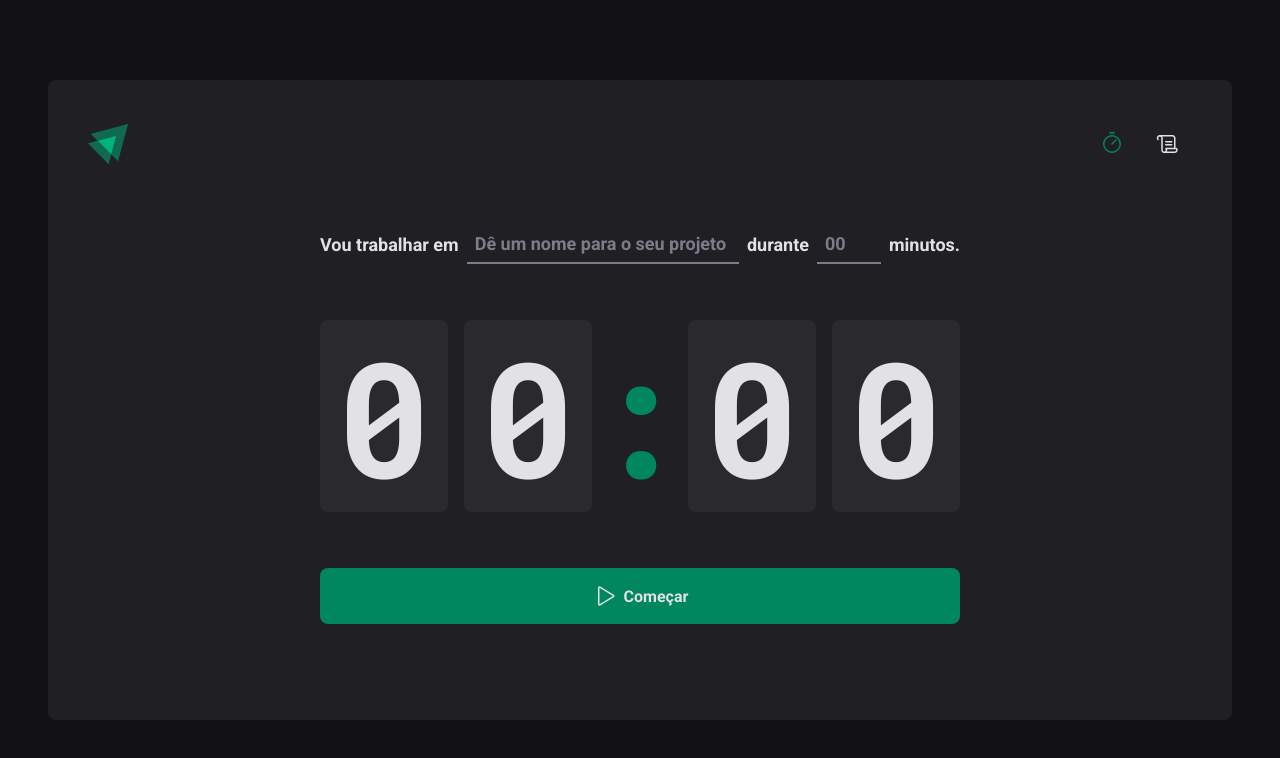
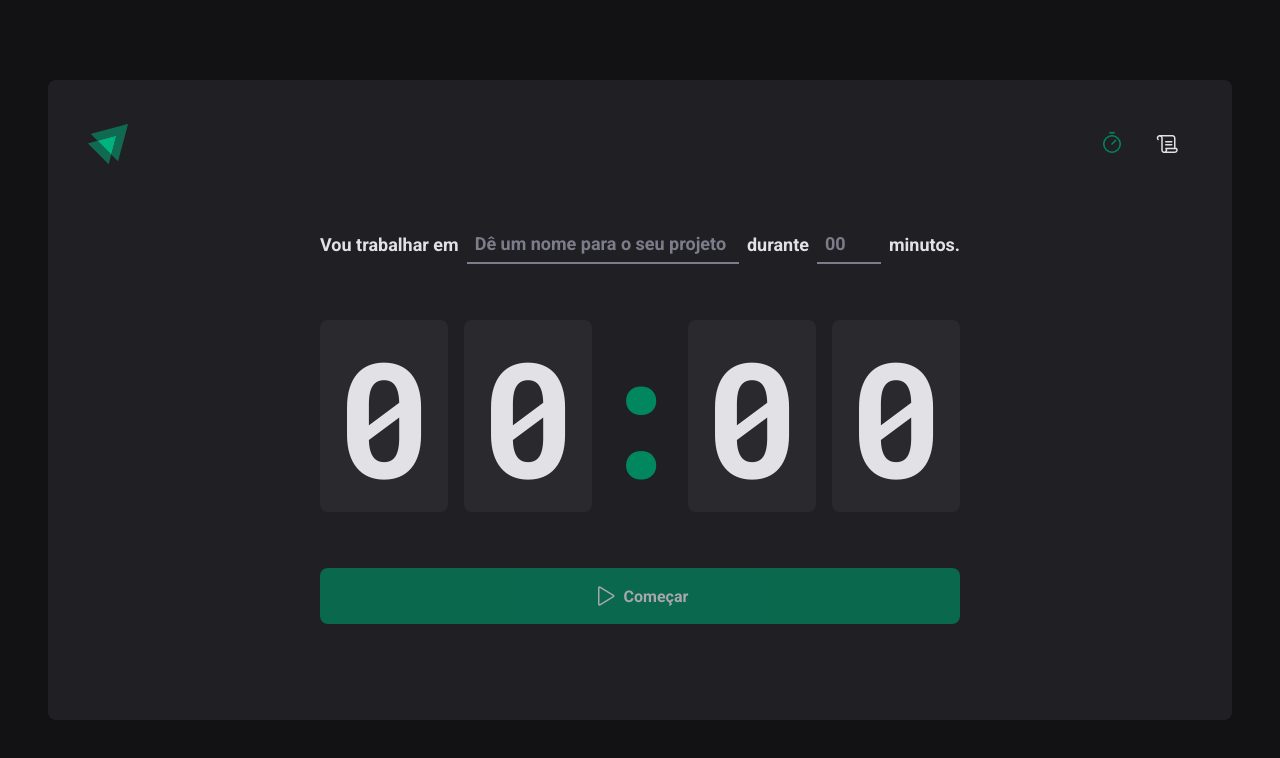
Before and after one commit to xChristianCRX/Pomodoro-Timer, a React (Vite) app: page / in a window 1280 px wide. Shown: the top 758 px of the page. Built offline with nearby package versions, Linux system fonts and the light colour scheme.

Commit message:
FEAT: Hook Zod added

```diff
--- a/package.json
+++ b/package.json
@@ -10,11 +10,14 @@
     "preview": "vite preview"
   },
   "dependencies": {
+    "@hookform/resolvers": "^3.3.4",
     "phosphor-react": "^1.4.1",
     "react": "^18.2.0",
     "react-dom": "^18.2.0",
+    "react-hook-form": "^7.51.0",
     "react-router-dom": "^6.22.2",
-    "styled-components": "^6.1.8"
+    "styled-components": "^6.1.8",
+    "zod": "^3.22.4"
   },
   "devDependencies": {
     "@rocketseat/eslint-config": "^2.2.2",
--- a/src/pages/Home/index.tsx
+++ b/src/pages/Home/index.tsx
@@ -1,13 +1,39 @@
 import { Play } from "phosphor-react";
 import { CountdownContainer, FormContainer, HomeContainer, MinutesAmountInput, Separator, StarCountdownButton, TaskInput } from "./styles";
+import { useForm } from "react-hook-form"
+import { zodResolver } from "@hookform/resolvers/zod"
+import * as zod from "zod"
+
+const newCycleFormValidationSchema = zod.object({
+  task: zod.string().min(1, "Informe a tarefa"),
+  minutesAmount: zod
+    .number()
+    .min(5, "O ciclo precisa ser no mínimo de 5 minutos")
+    .max(60, "O ciclo precisa ser no máximo de 60 minutos")
+})
 
 export function Home() {
+  const { register, handleSubmit, watch} = useForm({
+    resolver: zodResolver(newCycleFormValidationSchema),
+  });
+
+  function handleCreateNewCycle(data: any) {
+    console.log(data);
+  }
+
+  const task = watch("task")
+
   return (
     <HomeContainer>
-      <form action="">
+      <form onSubmit={handleSubmit(handleCreateNewCycle)} action="">
         <FormContainer>
           <label htmlFor="task">Vou trabalhar em</label>
-          <TaskInput id="task" list="task-suggestions" placeholder="Dê um nome para o seu projeto"/>
+          <TaskInput
+            id="task"
+            list="task-suggestions"
+            placeholder="Dê um nome para o seu projeto"
+            {...register("task")}
+          />
 
           <datalist id="task-suggestions">
             <option value="Projeto 1"></option>
@@ -22,6 +48,7 @@ export function Home() {
             id="minutesAmount"
             placeholder="00"
             max={60}
+            {...register("minutesAmount", {valueAsNumber:true})}
           />
 
           <span>minutos.</span>
@@ -35,7 +62,7 @@ export function Home() {
           <span>0</span>
         </CountdownContainer>
 
-        <StarCountdownButton type="submit">
+        <StarCountdownButton type="submit" disabled={!task}>
           <Play size={24} />
           Começar
         </StarCountdownButton>
```
Also changed, not shown: 1 other file (tests, documents, lock files or other folders).
